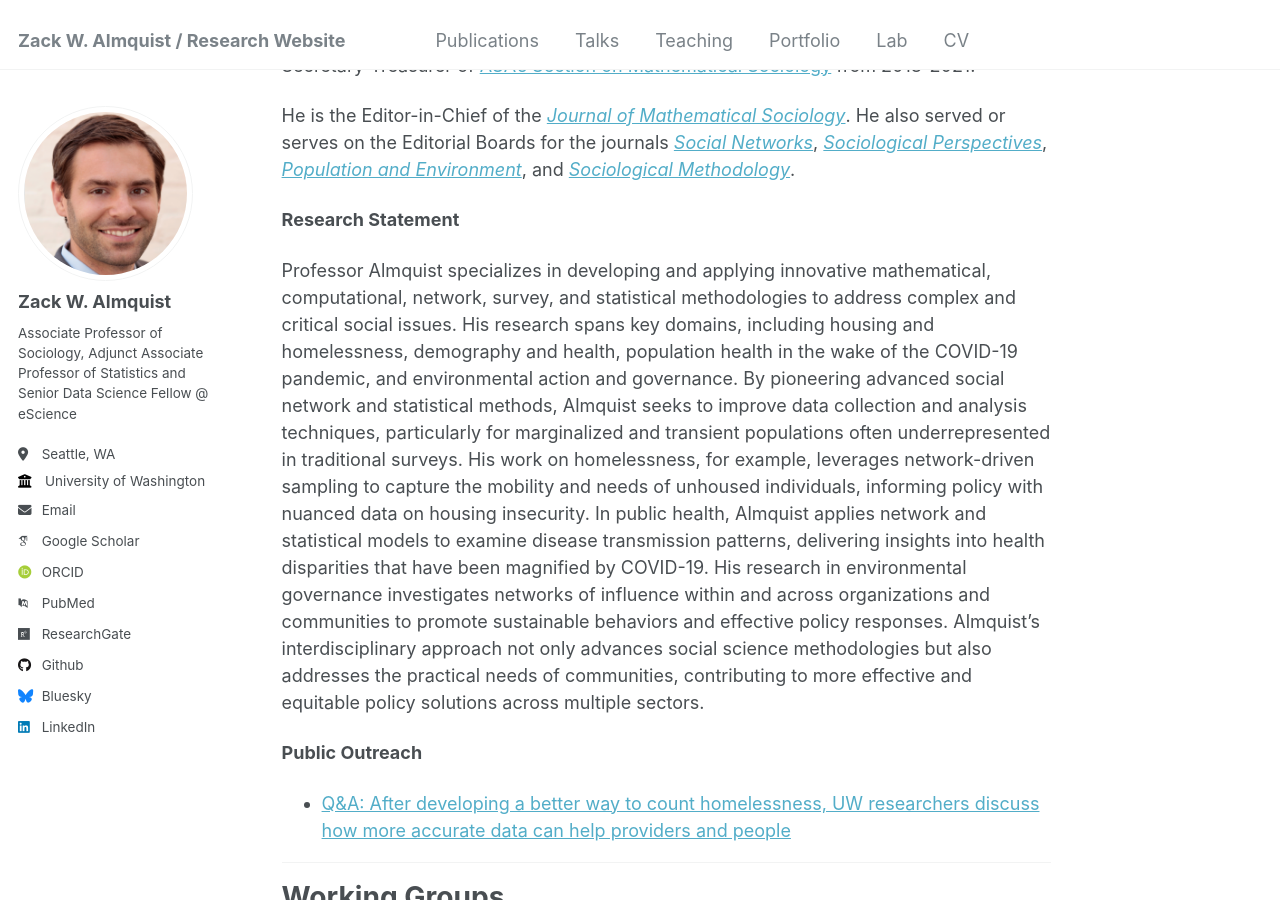
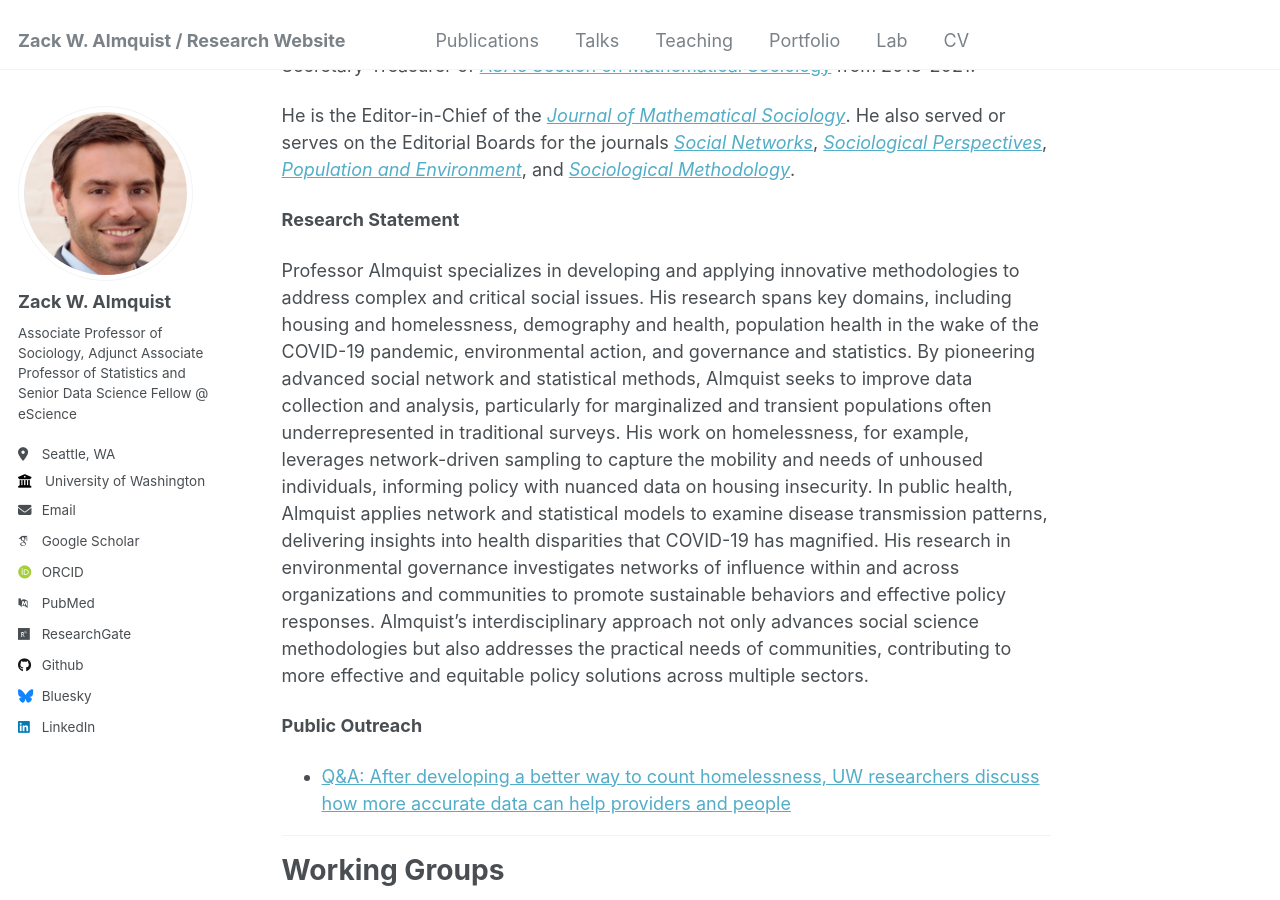
Before and after one commit to zalmquist/zalmquist.github.io, a Jekyll site: the page built from _pages/about.md, in a window 1280 px wide and 900 px high, scrolled down 804 px. Built offline with Jekyll 4.4.1, drawn with Linux system fonts in a browser that asks for light colours; some web fonts are replaced.

Commit message:
Update about.md

```diff
--- a/_pages/about.md
+++ b/_pages/about.md
@@ -25,7 +25,7 @@ He is the Editor-in-Chief of the [*Journal of Mathematical Sociology*](https://w
 
 **Research Statement**
 
-Professor Almquist specializes in developing and applying innovative mathematical, computational, network, survey, and statistical methodologies to address complex and critical social issues. His research spans key domains, including housing and homelessness, demography and health, population health in the wake of the COVID-19 pandemic, and environmental action and governance. By pioneering advanced social network and statistical methods, Almquist seeks to improve data collection and analysis techniques, particularly for marginalized and transient populations often underrepresented in traditional surveys. His work on homelessness, for example, leverages network-driven sampling to capture the mobility and needs of unhoused individuals, informing policy with nuanced data on housing insecurity. In public health, Almquist applies network and statistical models to examine disease transmission patterns, delivering insights into health disparities that have been magnified by COVID-19. His research in environmental governance investigates networks of influence within and across organizations and communities to promote sustainable behaviors and effective policy responses. Almquist’s interdisciplinary approach not only advances social science methodologies but also addresses the practical needs of communities, contributing to more effective and equitable policy solutions across multiple sectors.
+Professor Almquist specializes in developing and applying innovative methodologies to address complex and critical social issues. His research spans key domains, including housing and homelessness, demography and health, population health in the wake of the COVID-19 pandemic, environmental action, and governance and statistics. By pioneering advanced social network and statistical methods, Almquist seeks to improve data collection and analysis, particularly for marginalized and transient populations often underrepresented in traditional surveys. His work on homelessness, for example, leverages network-driven sampling to capture the mobility and needs of unhoused individuals, informing policy with nuanced data on housing insecurity. In public health, Almquist applies network and statistical models to examine disease transmission patterns, delivering insights into health disparities that COVID-19 has magnified. His research in environmental governance investigates networks of influence within and across organizations and communities to promote sustainable behaviors and effective policy responses. Almquist’s interdisciplinary approach not only advances social science methodologies but also addresses the practical needs of communities, contributing to more effective and equitable policy solutions across multiple sectors.
 
 **Public Outreach**
 
```
